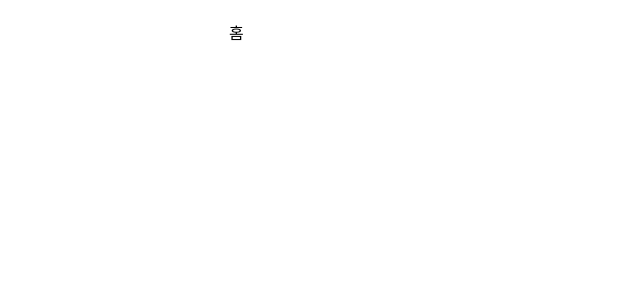
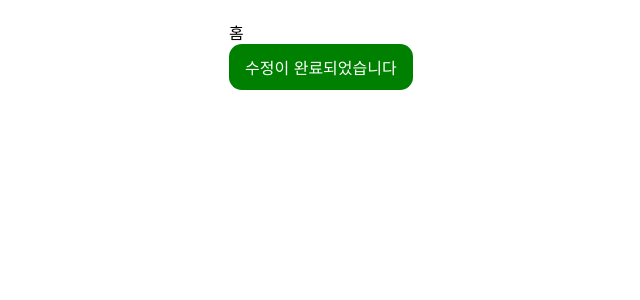
Before and after one commit to wanted-pre-onboarding-09/wanted-codestates-project-9-8, a React (Create React App) app: page / in a window 1280 px wide. Shown: the top 300 px of the page, without its empty margins (221-861 px from the left). Built offline with nearby package versions, Linux system fonts and the light colour scheme.

Commit message:
feat: toast component implement

```diff
--- /dev/null
+++ b/src/components/common/Toast.js
@@ -0,0 +1,76 @@
+import React, { useEffect, useState } from 'react';
+import styled, { css } from 'styled-components';
+import PropTypes from 'prop-types';
+
+// eslint-disable-next-line react/prop-types
+function Toast({ type }) {
+  const [isFade, setIsFade] = useState(false);
+  const [msg, setMsg] = useState('');
+
+  useEffect(() => {
+    switch (type) {
+      case 'change':
+        setMsg({ type: 'change', message: '수정이 완료되었습니다' });
+        break;
+      case 'add':
+        setMsg({ type: 'add', message: '작성이 완료되었습니다' });
+        break;
+      case 'delete':
+        setMsg({ type: 'delete', message: '삭제가 완료되었습니다' });
+        break;
+      case 'warning':
+        setMsg({ type: 'warning', message: '내용을 입력해주세요' });
+        break;
+
+      default:
+        break;
+    }
+  }, []);
+
+  //   setTimeout(() => {
+  //     setIsFade(true);
+  //     clearTimeout(setIsFade(true));
+  //   }, 2000);
+
+  return (
+    <StyledToast isFade={isFade} msg={msg}>
+      {msg.message}
+    </StyledToast>
+  );
+}
+const StyledToast = styled.div`
+  padding: 0.7rem 1rem;
+  width: fit-content;
+  border-radius: 0.8rem;
+  background-color: ${({ msg }) =>
+    msg.type === 'delete' || msg.type === 'warning' ? 'red' : 'green'};
+  color: white;
+  /* opacity: 0; */
+
+  ${({ isFade }) =>
+    isFade &&
+    css`
+      animation-name: slide;
+      animation-duration: 2s;
+      animation-timing-function: slideIn;
+    `}
+  @keyframes slide {
+    0% {
+      opacity: 1;
+      transform: translateX(100%);
+    }
+    50% {
+      opacity: 1;
+      transform: translateX(0%);
+    }
+    100% {
+      opacity: 0;
+      transform: translateX(100%);
+    }
+  }
+`;
+
+export default Toast;
+Toast.propsTypes = {
+  type: PropTypes.string,
+};
--- a/src/components/home/Home.js
+++ b/src/components/home/Home.js
@@ -1,7 +1,13 @@
 import React from 'react';
+import Toast from '../common/Toast';
 
 function Home() {
-  return <p>홈</p>;
+  return (
+    <div>
+      <p>홈</p>
+      <Toast type="change" />
+    </div>
+  );
 }
 
 export default Home;
```
